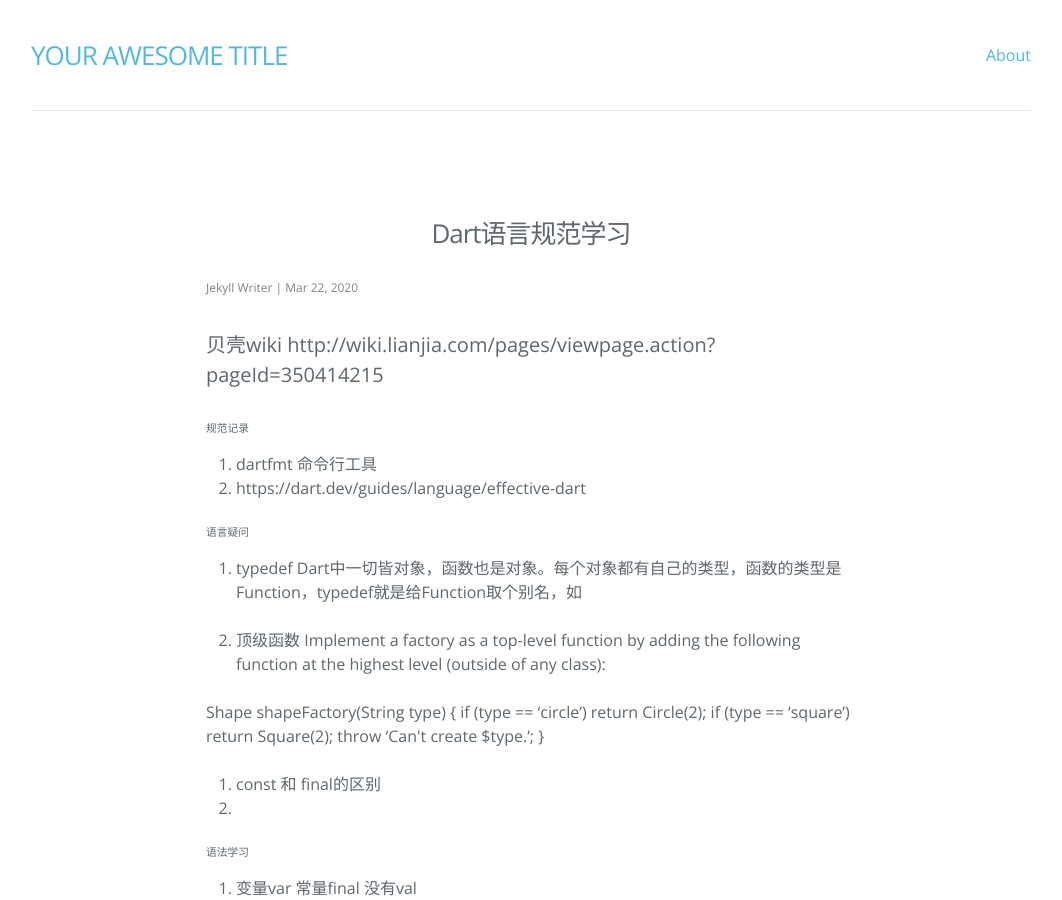
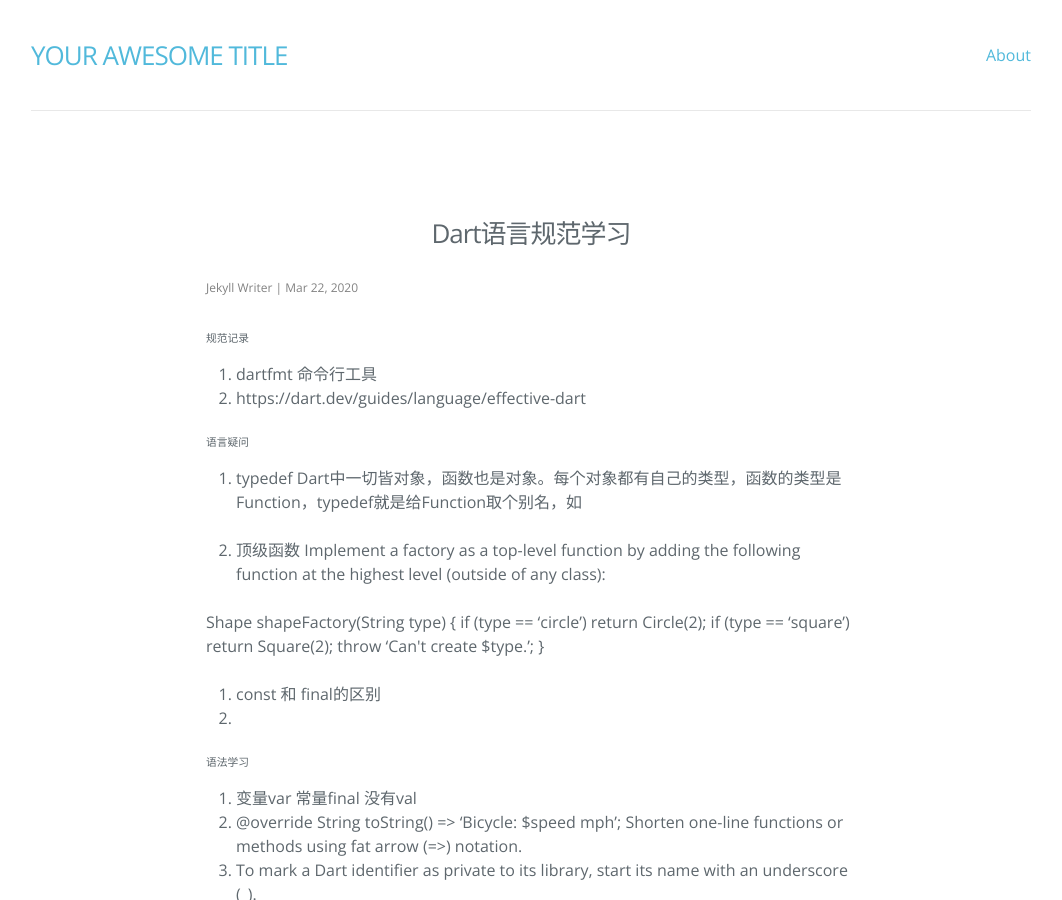
Before and after one commit to galaapple/ether.github.io, a Jekyll site: the page built from _posts/2020-03-22-Dart语言规范学习.md, in a window 1280 px wide and 900 px high. Shown: the whole window, without its empty margins (109-1171 px from the left). Built offline with Jekyll 4.4.1, drawn with Linux system fonts in a browser that asks for light colours; nearby versions of some CDN libraries.

Commit message:
Update 2020-03-22-Dart语言规范学习.md
删除敏感信息

```diff
--- a/_posts/2020-03-22-Dart语言规范学习.md
+++ b/_posts/2020-03-22-Dart语言规范学习.md
@@ -4,7 +4,7 @@ layout: post
 categories: ''
 tags: ''
 ---
-#### 贝壳wiki http://wiki.lianjia.com/pages/viewpage.action?pageId=350414215
+
 
 ###### 规范记录
 1. dartfmt 命令行工具
```
